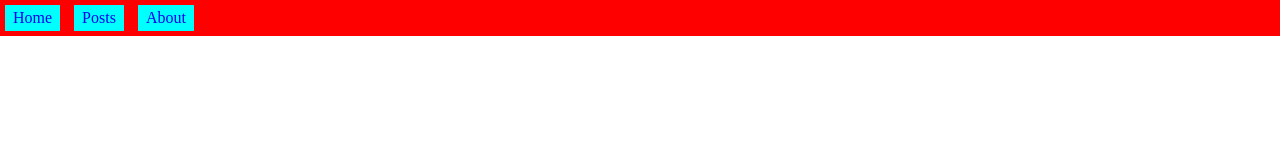
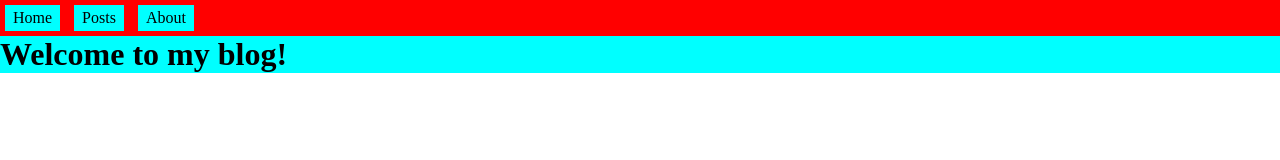
Before and after one commit to Stipecim/Blog, a plain HTML site: page blog.html in a window 1280 px wide. Drawn offline with Linux system fonts and the light colour scheme.

Commit message:
SPA routing implementation working (incomplete)
- Simple routing for SPA pages (home, about, posts) is working.

-Placeholder content added for (home, about, posts)

-Missing: handling refreshes on nested routes, dynamic content loading, solvable by git host ??

```diff
--- a/blog.css
+++ b/blog.css
@@ -10,7 +10,7 @@
     background-color: red;
 }
 
-nav a {
+nav div.a {
     background-color: aqua;
     display: inline-block;
     padding: 4px 8px; /* Adjust as needed */
--- a/blog.html
+++ b/blog.html
@@ -10,9 +10,13 @@
 <body>
     <header>
         <nav>
-            <a href="/" >Home</a>
+            <!-- <a href="/" >Home</a>
             <a href="/posts">Posts</a>
-            <a href="/about">About</a>
+            <a href="/about">About</a> -->
+
+            <div class="a">Home</div>
+            <div class="a">Posts</div>
+            <div class="a">About</div>
         </nav>
     </header>
 
--- a/blog.js
+++ b/blog.js
@@ -14,15 +14,28 @@
         this.pathname = window.location.pathname;
     }
 
-    attachEventForHistoryPushState(contentNodes){
+    attachEventToContentNodeForHistoryPushState(contentNodes){
 
-        contentNodes.forEach(node => {
-            node.addEventListener('click', e => {
+        contentNodes.forEach(contentNode => {
+
+            contentNode.node.addEventListener('click', e => {
                 e.preventDefault();
-                window.history.pushState(node.pathname, node.pathname, this.origin + node.pathname)
+                window.history.pushState({}, '', this.origin + this.pathname + contentNode.pathname);
+
+                this.#handleLocation(contentNode);
+
+                console.log(contentNode.pathname);
             });
-        })
+        });
+    }
 
+    #handleLocation(contentNode) {
+        const mainNode = contentNode.mainNode;
+        console.log(mainNode)
+
+        mainNode.innerHTML = contentNode.innerHTML;
+
+        contentNode.loaded = true;
     }
 }
 
@@ -30,19 +43,21 @@
 class ContentNode {
     node;
     pathname;
-    innerHTML;                  /* idea: node reference should be loaded in this class for further manipulation.
+    innerHTML;                  /* idea: mainNode and node reference should be loaded in this class for further manipulation.
                                          Manipulation through methods of this class or MainNode method to load css ??
                                          possible css load for applying settings ?? each ContentNode should have unique css or similar.
                                          Global Event listener !? configuration for manipulation ??? loaded to Global event listener? ??
 
                                 */
     loaded;
+    mainNode;
 
-    constructor(node, innerHTML, pathname) {
+    constructor(node, innerHTML, pathname, mainNode) {
         this.node = node;
         this.innerHTML = innerHTML;
         this.pathname = pathname;
         this.loaded = false;
+        this.mainNode = mainNode;
     }
 
 }
@@ -56,74 +71,99 @@
 
     constructor() {
         this.mainNode = document.querySelector('main');
-        this.contentNodes = [];
-    }
+        this.contentNodes = new Array();
 
-    async initializeContentNodes() {
-
-        let html = '';
-
-        document.querySelectorAll('a').forEach(async (node, i) => {
-
-            html = await fetch(pages[i]).then(data => data.text());
-            const contentNode =
-            (
-                new ContentNode
-                (
-                        node,
-                        html,
-                        pages[i].replace(/\/pages|\.html/g, "")
-                )
-            );
-
-            this.contentNodes.push(contentNode);
-
-        });
 
     }
 
-    router() {
+    async #fetchHTMLs(numPages) {
+        const htmlPromises = [];
 
+        try {
+
+            if(numPages !== pages.length) throw new Error('Make sure nav has same amount of elements as page routes');
+
+            for (let i = 0; i < numPages; i++) {
+                const promise = fetch(pages[i]).then(response => response.text());
+                htmlPromises.push(promise);
+            }
+        }catch(err){
+            console.error(err);
+        }
+
+
+        return await Promise.all(htmlPromises);
     }
 
-    // append content node to main Node
+    #getDOMNodes(){
+        return document.querySelectorAll('div.a');
+    }
+
+    #createContentNodes(nodes, htmls) {
+        nodes.forEach((node, i) => {
+            const contentNode = new ContentNode(
+                node,
+                htmls[i],
+                pages[i].replace(/\/pages|\.html|\/home/g, ""),
+                this.mainNode
+            );
+
+            Object.setPrototypeOf(contentNode, MainNode.prototype);
+            this.contentNodes.push(contentNode);
+
+            if(contentNode.pathname === '') this.#initializeHomePage(contentNode.innerHTML);
+        });
+    }
+
+    #initializeHomePage(contentNodeInnerHtml){
+        this.mainNode.innerHTML = contentNodeInnerHtml;
+    }
+
+
+    async initializeContentNodes() {
+        try{
+            if(this instanceof ContentNode) throw new Error('Cannot initialize Main Node trough instance of child');
+
+            const nodes = this.#getDOMNodes();
+            const htmls = await this.#fetchHTMLs(nodes.length)
+
+            this.#createContentNodes(nodes, htmls);
+        } catch(err) {
+            console.error(err);
+        }
+    }
+
+
+
 }
 
 
 
+const router = new Router();
+
 const main = new MainNode();
 
-main.initializeContentNodes();
 
-const router = new Router();
 
-console.log(router)
-console.log(main.contentNodes)
+main.initializeContentNodes().then(() => {
 
-router.attachEventForHistoryPushState(main.contentNodes);
+    router.attachEventToContentNodeForHistoryPushState(main.contentNodes);
+
+    console.log(router)
+    console.log(main.contentNodes)
+});
+
+
+
+
+
+
 
 window.onload = () => {
     if (window.location.pathname !== "/blog.html")
         window.location.pathname = '/blog.html';
 }
 
-const route = (event) => {
-    event.preventDefault();
-    window.history.pushState({}, "", event.target.href);
-    handleLocation();
-};
-
-
-
-
-
-const handleLocation = async () => {
-    const path = window.location.pathname;
-    const route = routes[path];
-    const html = await fetch(route).then((data) => data.text());
-    document.getElementsByName('main').innerHTML = html;
-};
-
 
 // window.onpopstate = handleLocation;
 
```
